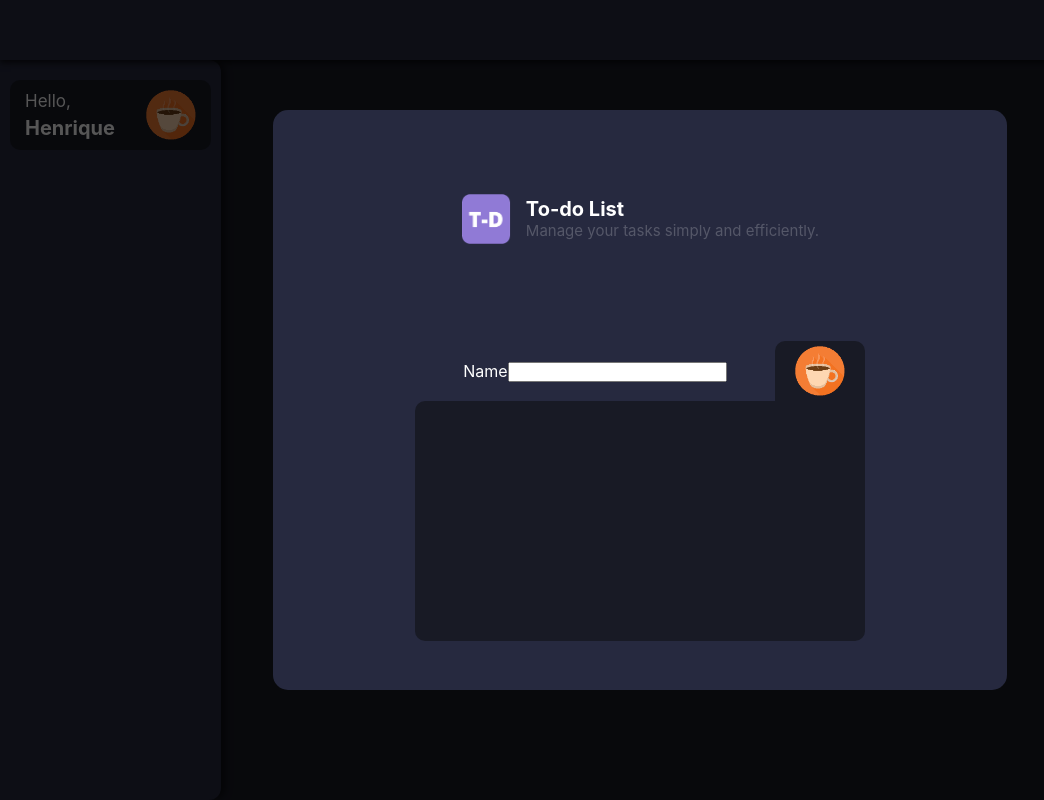
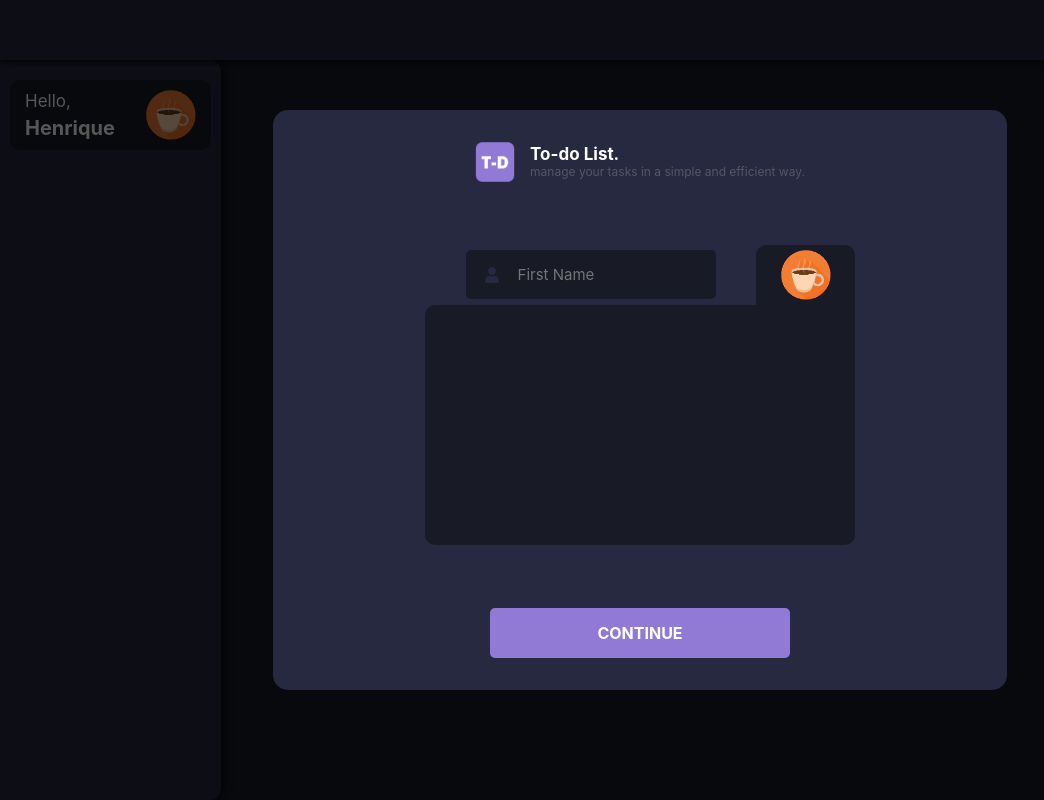
Before and after one commit to oPedroFranca/Todo-list, a React (Vite) app: page / in a window 1280 px wide. Shown: the whole page, without its empty margins (0-1044 px from the left). Built offline with nearby package versions, Linux system fonts and the light colour scheme.

Commit message:
create layout - creating ModalForm

```diff
--- a/src/components/Modal/index.tsx
+++ b/src/components/Modal/index.tsx
@@ -1,4 +1,6 @@
 import React from 'react';
+import { FaUser } from 'react-icons/fa';
+import { SubmitButtonModal } from '../SubmitButton';
 import {
   ModalDiv,
   ModalContent,
@@ -22,17 +24,25 @@ export const Modal = ({ isOpen }: ModalProps) => {
             <ModalHeader>
               <img src="public/icons/icon-Todo.png" alt="" />
               <span>
-                <h1>To-do List</h1>
-                <p>Manage your tasks simply and efficiently.</p>
+                <h1>To-do List.</h1>
+                <p>manage your tasks in a simple and efficient way.</p>
               </span>
             </ModalHeader>
             <ModalMain>
               <ModalForm>
                 <FormName>
                   <span id="Span_form_name">
-                    <label htmlFor="name">Name</label>
-                    <input type="text" />
+                    <input
+                      type="text"
+                      placeholder="First Name"
+                      maxLength={10}
+                      required
+                    />
+                    <i>
+                      <FaUser />
+                    </i>
                   </span>
+
                   <span id="Span_form_Icon">
                     <img src="/public/icon_user/icon_coffee.png" alt="" />
                   </span>
@@ -40,6 +50,8 @@ export const Modal = ({ isOpen }: ModalProps) => {
                 <IconOption></IconOption>
               </ModalForm>
             </ModalMain>
+
+            <SubmitButtonModal />
           </ModalContent>
         </ModalDiv>
       ) : null}
--- a/src/components/Modal/style.tsx
+++ b/src/components/Modal/style.tsx
@@ -27,36 +27,38 @@ export const ModalContent = styled.div`
   left: 50%;
   transform: translate(-50%, -50%);
 `;
+// ---------------------- HEADER ----------------------
 
 export const ModalHeader = styled.div`
   display: flex;
   justify-content: center;
   align-items: center;
-  padding-top: 35px;
 
   & img {
-    width: 50px;
+    width: 40px;
   }
 
   & h1 {
     text-align: start;
-    font-size: 20px;
+    font-size: 17px;
     padding-left: 15px;
   }
 
   & p {
     color: #ffffff37;
-    font-size: 15px;
+    font-size: 12px;
     padding-left: 15px;
   }
 `;
+
+// ---------------------- MAIN ----------------------
 
 export const ModalMain = styled.div`
   display: flex;
   background-color: ${colors.white_black};
   margin: auto;
   width: 90%;
-  max-width: 450px;
+  max-width: 430px;
   height: 300px;
 `;
 
@@ -68,11 +70,44 @@ export const FormName = styled.div`
   background-color: ${colors.white_black};
   display: flex;
   width: 100%;
-  align-items: center;
-  justify-content: space-between;
 
   & #Span_form_name {
-    width: 80%;
+    position: relative;
+    display: flex;
+    margin: auto;
+    width: 250px;
+
+    & input {
+      background: ${colors.dark_black};
+      border: 2px solid ${colors.dark_black};
+      position: relative;
+      color: ${colors.purple};
+      border-radius: 5px;
+      width: 100%;
+      height: 45px;
+      outline: none;
+      padding-left: 50px;
+      font-size: 15px;
+      transition: border 0.2s ease 0s;
+
+      &:focus {
+        border: 2px solid ${colors.purple};
+        color: ${colors.purple};
+      }
+
+      &:valid ~ i,
+      &:focus ~ i {
+        color: ${colors.purple};
+      }
+    }
+
+    & i {
+      color: ${colors.white_black};
+      position: absolute;
+      transition: color 0.2s ease 0s;
+      left: 18px;
+      top: 17px;
+    }
   }
 
   & #Span_form_Icon {
@@ -81,7 +116,7 @@ export const FormName = styled.div`
     display: flex;
     align-items: center;
     justify-content: center;
-    width: 20%;
+    width: 23%;
     height: 60px;
     border-radius: 10px 10px 0px 0px;
 
@@ -96,3 +131,5 @@ export const IconOption = styled.div`
   background-color: ${colors.dark_black};
   border-radius: 10px 0px 10px 10px;
 `;
+
+// ---------------------- ButtonSubmit ----------------------
--- /dev/null
+++ b/src/components/SubmitButton/index.tsx
@@ -0,0 +1,6 @@
+import React from 'react';
+import { Buttonsubmit } from './style';
+
+export const SubmitButtonModal = () => {
+  return <Buttonsubmit>Continue</Buttonsubmit>;
+};
--- /dev/null
+++ b/src/components/SubmitButton/style.tsx
@@ -0,0 +1,28 @@
+import styled from 'styled-components';
+import { colors } from '../../theme/GlobalStyles';
+
+export const Buttonsubmit = styled.button`
+  margin: auto;
+  width: 300px;
+  height: 50px;
+
+  background: ${colors.purple};
+  border-radius: 5px;
+  border: 0px;
+  color: rgb(255, 255, 255);
+  font-weight: bold;
+  transition: background 0.2s ease 0s, color 0.2s ease 0s;
+  font-size: 16px;
+  text-transform: uppercase;
+  cursor: pointer;
+
+  &:not(:disabled):hover {
+    background: ${colors.dark_purple};
+  }
+
+  &:disabled {
+    background: #8f7ad639;
+    color: #ffffff29;
+    cursor: auto;
+  }
+`;
--- a/src/theme/GlobalStyles.tsx
+++ b/src/theme/GlobalStyles.tsx
@@ -12,5 +12,6 @@ export const colors = {
   dark_black: '#181a25',
   white_black: '#26293f',
   purple: '#907ad6',
+  dark_purple: '#775cd1',
   white: '#FFFFFF',
 };
```
